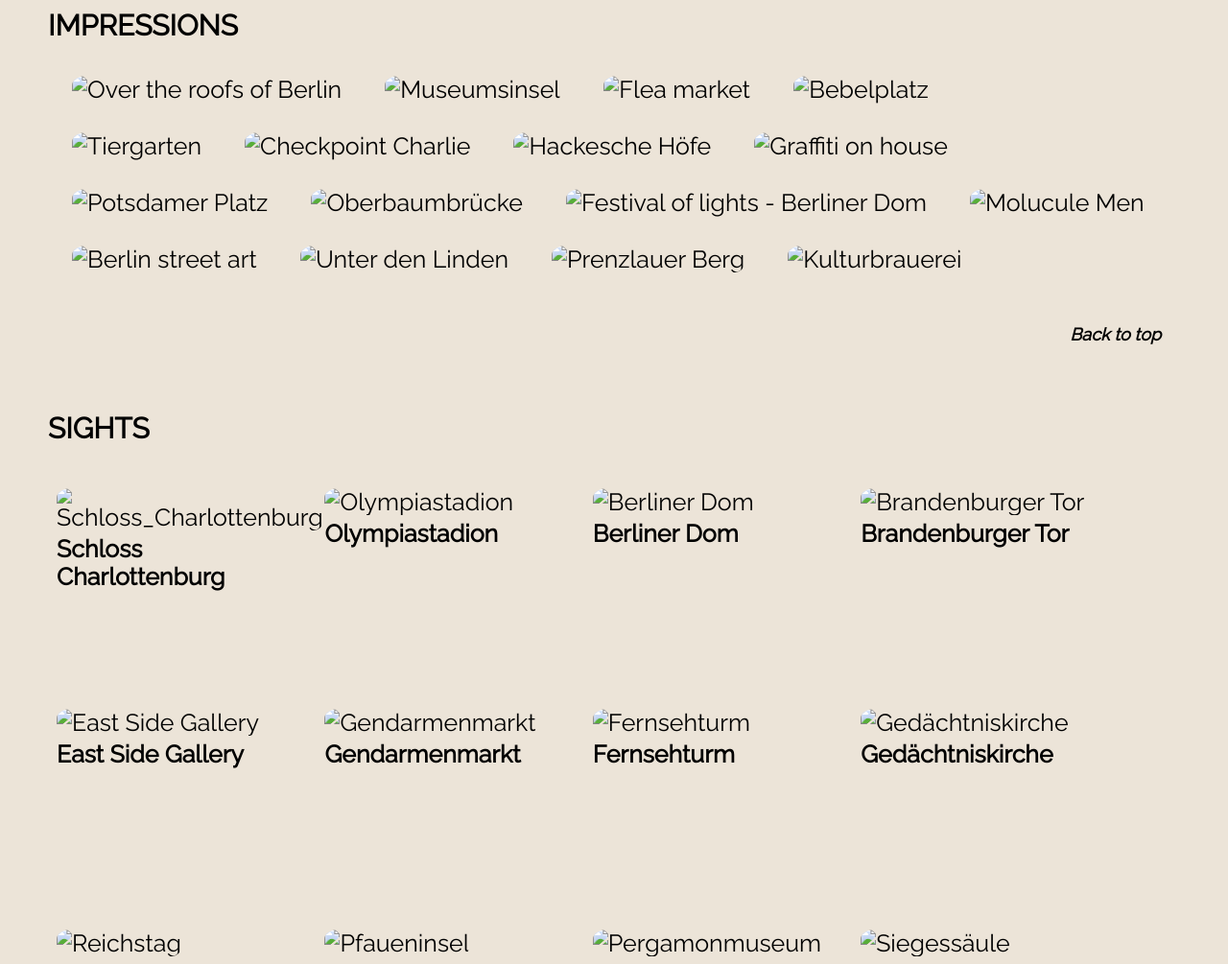
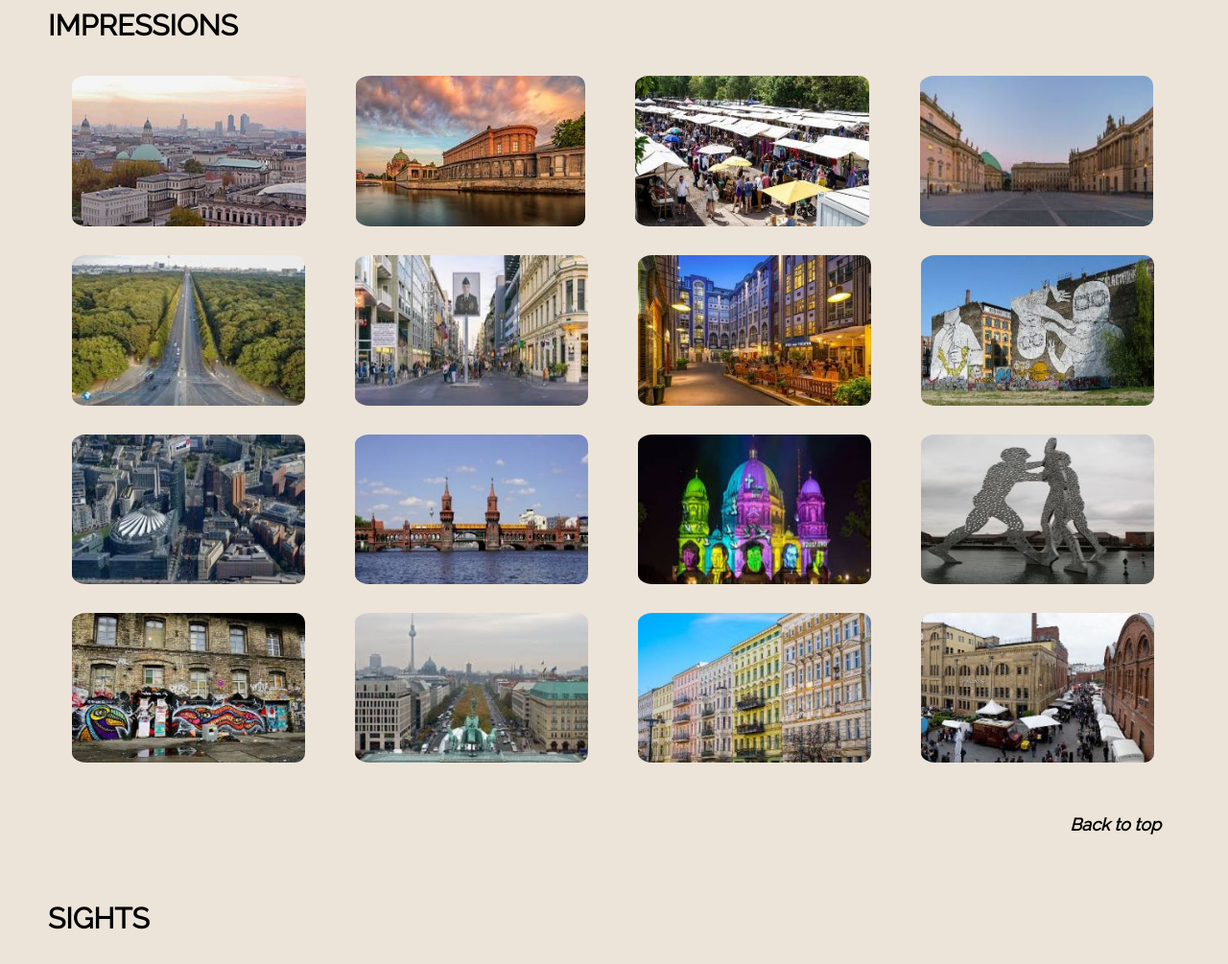
Before and after one commit to casinca4/my-hometown, a plain HTML site: page index.html in a window 1280 px wide. Shown: the part 2240-3245 px from the top of the page at 96% size. Drawn offline with nearby package versions, Linux system fonts and the light colour scheme; the site is published under a folder, as on GitHub Pages, so addresses that start at the root find nothing.

Commit message:
Removed / from assets

```diff
--- a/index.html
+++ b/index.html
@@ -43,7 +43,7 @@
 
 			<!-- IMAGE BERLIN -->
 			<div class="image-berlin">
-				<a href="/assets/images/berlin.jpg" target="_blank">
+				<a href="assets/images/berlin.jpg" target="_blank">
 					<img src="assets/images/berlin.jpg" alt="Berlin" title="Berlin" />
 				</a>
 				<h1>BERLIN</h1>
@@ -54,7 +54,7 @@
 		<section class="history">
 			<div class="history-image">
 				<h2 id="history">HISTORY</h2>
-				<a href="/assets/images/mauer.jpg" target="_blank">
+				<a href="assets/images/mauer.jpg" target="_blank">
 					<img src="assets/images/mauer.jpg" alt="Berlin Wall" title="Berlin Wall" class="mauer" /></a>
 			</div>
 			<div class="history-info">
@@ -101,93 +101,93 @@
 
 			<div class="impressions-row">
 				<div class="column1">
-					<a href="/assets/images/ueber-den-daechern.jpg" target="_blank">
-						<img src="/assets/images/ueber-den-daechern.jpg" alt="Over the roofs of Berlin"
+					<a href="assets/images/ueber-den-daechern.jpg" target="_blank">
+						<img src="assets/images/ueber-den-daechern.jpg" alt="Over the roofs of Berlin"
 							title="Over the roofs of Berlin" />
 					</a>
 				</div>
 				<div class="column1">
-					<a href="/assets/images/museumsinsel3.jpeg" target="_blank">
-						<img src="/assets/images/museumsinsel3.jpeg" alt="Museumsinsel" title="Museumsinsel" />
+					<a href="assets/images/museumsinsel3.jpeg" target="_blank">
+						<img src="assets/images/museumsinsel3.jpeg" alt="Museumsinsel" title="Museumsinsel" />
 					</a>
 				</div>
 				<div class="column1">
-					<a href="/assets/images/flohmarkt.jpg" target="_blank">
-						<img src="/assets/images/flohmarkt.jpg" alt="Flea market" title="Flea market" />
+					<a href="assets/images/flohmarkt.jpg" target="_blank">
+						<img src="assets/images/flohmarkt.jpg" alt="Flea market" title="Flea market" />
 					</a>
 				</div>
 				<div class="column1">
-					<a href="/assets/images/bebelplatz.jpg" target="_blank">
-						<img src="/assets/images/bebelplatz.jpg" alt="Bebelplatz" title="Bebelplatz" />
+					<a href="assets/images/bebelplatz.jpg" target="_blank">
+						<img src="assets/images/bebelplatz.jpg" alt="Bebelplatz" title="Bebelplatz" />
 					</a>
 				</div>
 			</div>
 
 			<div class="impressions-row">
 				<div class="column1">
-					<a href="/assets/images/tiergarten.jpg" target="_blank">
-						<img src="/assets/images/tiergarten.jpg" alt="Tiergarten" title="Tiergarten" />
+					<a href="assets/images/tiergarten.jpg" target="_blank">
+						<img src="assets/images/tiergarten.jpg" alt="Tiergarten" title="Tiergarten" />
 					</a>
 				</div>
 				<div class="column1">
-					<a href="/assets/images/checkpointcharlie.jpg" target="_blank">
-						<img src="/assets/images/checkpointcharlie.jpg" alt="Checkpoint Charlie" title="Checkpoint Charlie" />
+					<a href="assets/images/checkpointcharlie.jpg" target="_blank">
+						<img src="assets/images/checkpointcharlie.jpg" alt="Checkpoint Charlie" title="Checkpoint Charlie" />
 					</a>
 				</div>
 				<div class="column1">
-					<a href="/assets/images/hackesche_hoefe.jpg" target="_blank">
-						<img src="/assets/images/hackesche_hoefe.jpg" alt="Hackesche Höfe" title="Hackesche Höfe" />
+					<a href="assets/images/hackesche_hoefe.jpg" target="_blank">
+						<img src="assets/images/hackesche_hoefe.jpg" alt="Hackesche Höfe" title="Hackesche Höfe" />
 					</a>
 				</div>
 				<div class="column1">
-					<a href="/assets/images/graffiti.jpg" target="_blank">
-						<img src="/assets/images/graffiti.jpg" alt="Graffiti on house" title="Graffiti Cuvrystr." />
+					<a href="assets/images/graffiti.jpg" target="_blank">
+						<img src="assets/images/graffiti.jpg" alt="Graffiti on house" title="Graffiti Cuvrystr." />
 					</a>
 				</div>
 			</div>
 
 			<div class="impressions-row">
 				<div class="column1">
-					<a href="/assets/images/potsdamerplatz.jpg" target="_blank">
-						<img src="/assets/images/potsdamerplatz.jpg" alt="Potsdamer Platz" title="Potsdamer Platz" /></a>
+					<a href="assets/images/potsdamerplatz.jpg" target="_blank">
+						<img src="assets/images/potsdamerplatz.jpg" alt="Potsdamer Platz" title="Potsdamer Platz" /></a>
 				</div>
 				<div class="column1">
-					<a href="/assets/images/oberbaumbruecke.jpg" target="_blank">
-						<img src="/assets/images/oberbaumbruecke.jpg" alt="Oberbaumbrücke" title="Oberbaumbrücke" />
+					<a href="assets/images/oberbaumbruecke.jpg" target="_blank">
+						<img src="assets/images/oberbaumbruecke.jpg" alt="Oberbaumbrücke" title="Oberbaumbrücke" />
 					</a>
 				</div>
 				<div class="column1">
-					<a href="/assets/images/festivaloflights.jpg" target="_blank">
-						<img src="/assets/images/festivaloflights.jpg" alt="Festival of lights - Berliner Dom"
+					<a href="assets/images/festivaloflights.jpg" target="_blank">
+						<img src="assets/images/festivaloflights.jpg" alt="Festival of lights - Berliner Dom"
 							title="Festival of lights - Berliner Dom" />
 					</a>
 				</div>
 				<div class="column1">
-					<a href="/assets/images/moleculemen.jpg" target="_blank">
-						<img src="/assets/images/moleculemen.jpg" alt="Molucule Men" title="Molecule Men" />
+					<a href="assets/images/moleculemen.jpg" target="_blank">
+						<img src="assets/images/moleculemen.jpg" alt="Molucule Men" title="Molecule Men" />
 					</a>
 				</div>
 			</div>
 
 			<div class="impressions-row">
 				<div class="column1">
-					<a href="/assets/images/streetart.jpg" target="_blank">
-						<img src="/assets/images/streetart.jpg" alt="Berlin street art" title="Street Art" />
+					<a href="assets/images/streetart.jpg" target="_blank">
+						<img src="assets/images/streetart.jpg" alt="Berlin street art" title="Street Art" />
 					</a>
 				</div>
 				<div class="column1">
-					<a href="/assets/images/unterdenlinden.jpg" target="_blank">
-						<img src="/assets/images/unterdenlinden.jpg" alt="Unter den Linden" title="Unter den Linden" />
+					<a href="assets/images/unterdenlinden.jpg" target="_blank">
+						<img src="assets/images/unterdenlinden.jpg" alt="Unter den Linden" title="Unter den Linden" />
 					</a>
 				</div>
 				<div class="column1">
-					<a href="/assets/images/prenzlauerberg.jpg" target="_blank">
-						<img src="/assets/images/prenzlauerberg.jpg" alt="Prenzlauer Berg" title="Prenzlauer Berg" />
+					<a href="assets/images/prenzlauerberg.jpg" target="_blank">
+						<img src="assets/images/prenzlauerberg.jpg" alt="Prenzlauer Berg" title="Prenzlauer Berg" />
 					</a>
 				</div>
 				<div class="column1">
-					<a href="/assets/images/kulturbrauerei.jpg" target="_blank">
-						<img src="/assets/images/kulturbrauerei.jpg" alt="Kulturbrauerei" title="Kulturbrauerei" />
+					<a href="assets/images/kulturbrauerei.jpg" target="_blank">
+						<img src="assets/images/kulturbrauerei.jpg" alt="Kulturbrauerei" title="Kulturbrauerei" />
 					</a>
 				</div>
 			</div>
@@ -204,27 +204,27 @@
 
 			<div class="sights-row">
 				<figure class="column2">
-					<a href="/assets/images/sights/Schloß_Charlottenburg.jpg" target="_blank">
-						<img src="/assets/images/sights/Schloß_Charlottenburg.jpg" alt="Schloss_Charlottenburg"
+					<a href="assets/images/sights/Schloß_Charlottenburg.jpg" target="_blank">
+						<img src="assets/images/sights/Schloß_Charlottenburg.jpg" alt="Schloss_Charlottenburg"
 							title="Schloss Charlottenburg" />
 					</a>
 					<figcaption>Schloss Charlottenburg</figcaption>
 				</figure>
 				<figure class="column2">
-					<a href="/assets/images/sights/Olympiastadion.jpg" target="_blank">
-						<img src="/assets/images/sights/Olympiastadion.jpg" alt="Olympiastadion" title="Olympiastadion" />
+					<a href="assets/images/sights/Olympiastadion.jpg" target="_blank">
+						<img src="assets/images/sights/Olympiastadion.jpg" alt="Olympiastadion" title="Olympiastadion" />
 					</a>
 					<figcaption>Olympiastadion</figcaption>
 				</figure>
 				<figure class="column2">
-					<a href="/assets/images/sights/Berliner_Dom.jpg" target="_blank">
-						<img src="/assets/images/sights/Berliner_Dom.jpg" alt="Berliner Dom" title="Berliner Dom" />
+					<a href="assets/images/sights/Berliner_Dom.jpg" target="_blank">
+						<img src="assets/images/sights/Berliner_Dom.jpg" alt="Berliner Dom" title="Berliner Dom" />
 					</a>
 					<figcaption>Berliner Dom</figcaption>
 				</figure>
 				<figure class="column2">
-					<a href="/assets/images/sights/Brandenburger_Tor.jpg" target="_blank">
-						<img src="/assets/images/sights/Brandenburger_Tor.jpg" alt="Brandenburger Tor" title="Brandenburger Tor" />
+					<a href="assets/images/sights/Brandenburger_Tor.jpg" target="_blank">
+						<img src="assets/images/sights/Brandenburger_Tor.jpg" alt="Brandenburger Tor" title="Brandenburger Tor" />
 					</a>
 					<figcaption>Brandenburger Tor</figcaption>
 				</figure>
@@ -232,26 +232,26 @@
 
 			<div class="sights-row">
 				<figure class="column2">
-					<a href="/assets/images/sights/East_Side_Gallery.jpg" target="_blank">
-						<img src="/assets/images/sights/East_Side_Gallery.jpg" alt="East Side Gallery" title="East Side Gallery" />
+					<a href="assets/images/sights/East_Side_Gallery.jpg" target="_blank">
+						<img src="assets/images/sights/East_Side_Gallery.jpg" alt="East Side Gallery" title="East Side Gallery" />
 					</a>
 					<figcaption>East Side Gallery</figcaption>
 				</figure>
 				<figure class="column2">
-					<a href="/assets/images/sights/Gendarmenmarkt.jpg" target="_blank">
-						<img src="/assets/images/sights/Gendarmenmarkt.jpg" alt="Gendarmenmarkt" title="Gendarmenmarkt" />
+					<a href="assets/images/sights/Gendarmenmarkt.jpg" target="_blank">
+						<img src="assets/images/sights/Gendarmenmarkt.jpg" alt="Gendarmenmarkt" title="Gendarmenmarkt" />
 					</a>
 					<figcaption>Gendarmenmarkt</figcaption>
 				</figure>
 				<figure class="column2">
-					<a href="/assets/images/sights/Fernsehturm.jpg" target="_blank">
-						<img src="/assets/images/sights/Fernsehturm.jpg" alt="Fernsehturm" title="Fernsehturm" />
+					<a href="assets/images/sights/Fernsehturm.jpg" target="_blank">
+						<img src="assets/images/sights/Fernsehturm.jpg" alt="Fernsehturm" title="Fernsehturm" />
 					</a>
 					<figcaption>Fernsehturm</figcaption>
 				</figure>
 				<figure class="column2">
-					<a href="/assets/images/sights/Gedächtniskirche.jpg" target="_blank">
-						<img src="/assets/images/sights/Gedächtniskirche.jpg" alt="Gedächtniskirche" title="Gedächtniskirche" />
+					<a href="assets/images/sights/Gedächtniskirche.jpg" target="_blank">
+						<img src="assets/images/sights/Gedächtniskirche.jpg" alt="Gedächtniskirche" title="Gedächtniskirche" />
 					</a>
 					<figcaption>Gedächtniskirche</figcaption>
 				</figure>
@@ -259,26 +259,26 @@
 
 			<div class="sights-row">
 				<figure class="column2">
-					<a href="/assets/images/sights/Reichstag.jpg" target="_blank">
-						<img src="/assets/images/sights/Reichstag.jpg" alt="Reichstag" title="Reichstag" />
+					<a href="assets/images/sights/Reichstag.jpg" target="_blank">
+						<img src="assets/images/sights/Reichstag.jpg" alt="Reichstag" title="Reichstag" />
 					</a>
 					<figcaption>Reichstag</figcaption>
 				</figure>
 				<figure class="column2">
-					<a href="/assets/images/sights/Pfaueninsel.jpg" target="_blank">
-						<img src="/assets/images/sights/Pfaueninsel.jpg" alt="Pfaueninsel" title="Pfaueninsel" />
+					<a href="assets/images/sights/Pfaueninsel.jpg" target="_blank">
+						<img src="assets/images/sights/Pfaueninsel.jpg" alt="Pfaueninsel" title="Pfaueninsel" />
 					</a>
 					<figcaption>Pfaueninsel</figcaption>
 				</figure>
 				<figure class="column2">
-					<a href="/assets/images/sights/Pergamonmuseum.jpg" target="_blank">
-						<img src="/assets/images/sights/Pergamonmuseum.jpg" alt="Pergamonmuseum" title="Pergamonmuseum" />
+					<a href="assets/images/sights/Pergamonmuseum.jpg" target="_blank">
+						<img src="assets/images/sights/Pergamonmuseum.jpg" alt="Pergamonmuseum" title="Pergamonmuseum" />
 					</a>
 					<figcaption>Pergamonmuseum</figcaption>
 				</figure>
 				<figure class="column2">
-					<a href="/assets/images/sights/Siegessäule.jpg" target="_blank">
-						<img src="/assets/images/sights/Siegessäule.jpg" alt="Siegessäule" title="Siegessäule" />
+					<a href="assets/images/sights/Siegessäule.jpg" target="_blank">
+						<img src="assets/images/sights/Siegessäule.jpg" alt="Siegessäule" title="Siegessäule" />
 					</a>
 					<figcaption>Siegessäule</figcaption>
 				</figure>
@@ -298,7 +298,7 @@
 				Ick hab die Nase voll von Berlin!
 				<!-- <img class="klein" src="/assets/animierte-smilies-kotzende-006.gif" alt="kotzender Smiley" /> -->
 			</p>
-			<img class="groß" src="/assets/animierte-smilies-kotzende.gif" alt="kotzender Smiley">
+			<img class="groß" src="assets/animierte-smilies-kotzende.gif" alt="kotzender Smiley">
 		</footer>
 	</div>
 </body>
```
